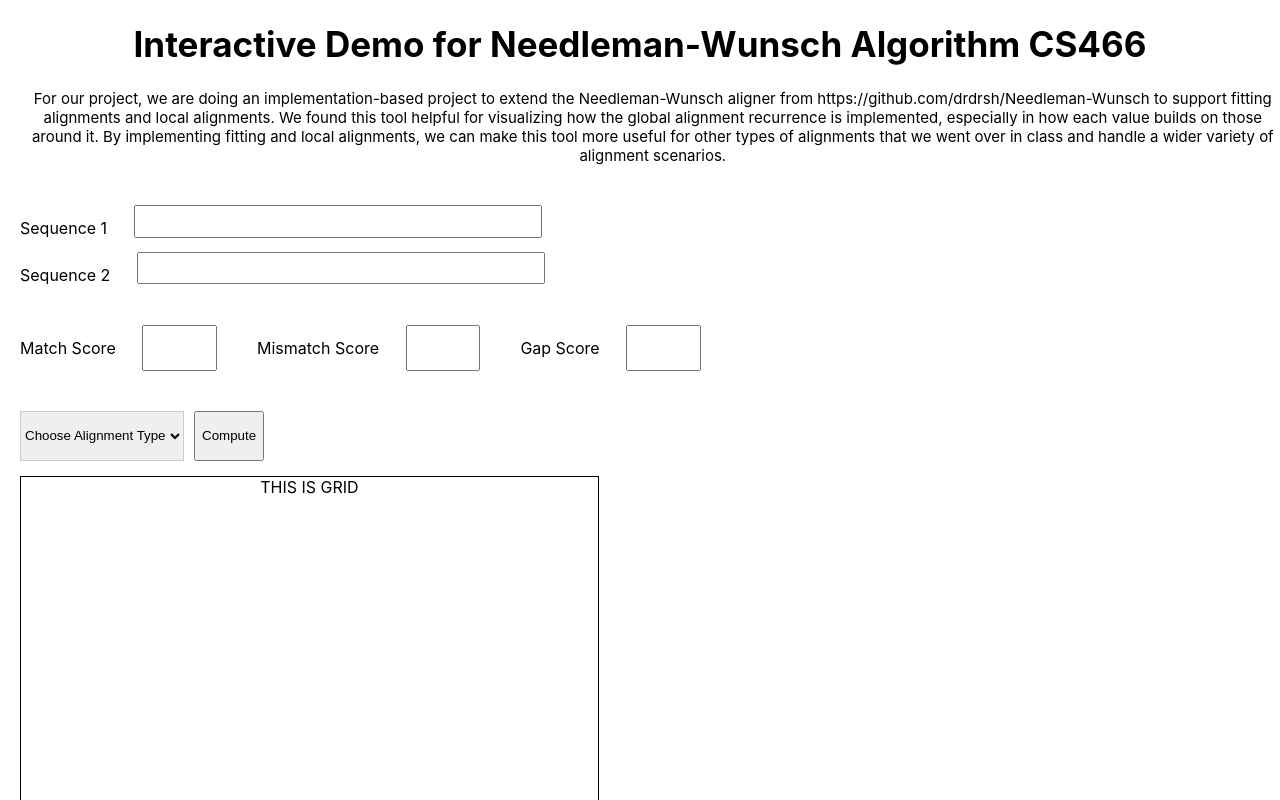
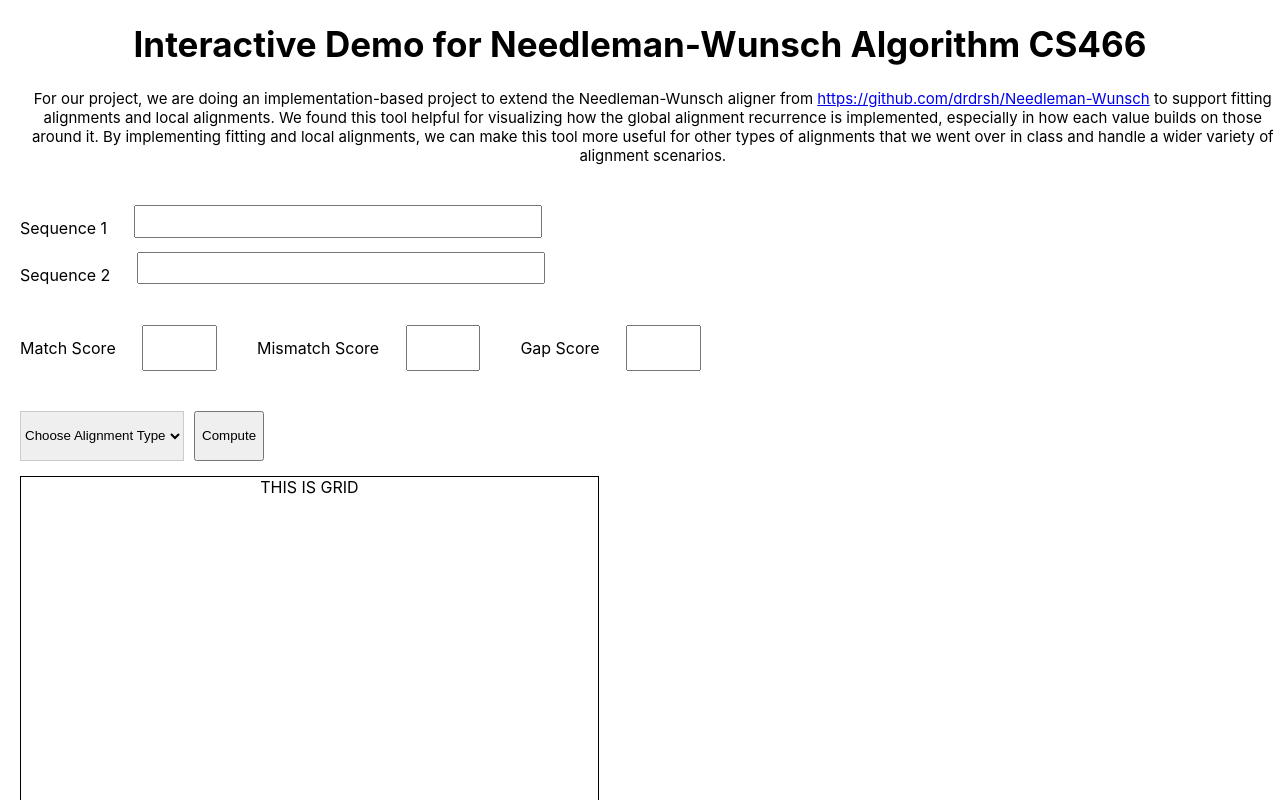
Before and after one commit to dyunus21/cs466FinalProject, a React (Create React App) app: page / in a window 1280 px wide. Shown: the top 800 px of the page. Built offline with nearby package versions, Linux system fonts and the light colour scheme.

Commit message:
fixed up some runtime errors

```diff
--- a/src/App.js
+++ b/src/App.js
@@ -1,4 +1,3 @@
-import logo from "./logo.svg";
 import "./App.css";
 import React from "react";
 import MainPage from "./main-page";
--- a/src/Recurrence.js
+++ b/src/Recurrence.js
@@ -25,7 +25,7 @@ function calculateGlobalAlignment(v, w, pointers) {
     } else if (di === TOP[0] && dj === TOP[1]) {
       alignedV.push(v[i - 1]);
       alignedW.push("-");
-    } else if (di == DIAG[0] && dj === DIAG[1]) {
+    } else if (di === DIAG[0] && dj === DIAG[1]) {
       alignedV.push(v[i - 1]);
       alignedW.push(w[j - 1]);
     }
@@ -103,7 +103,7 @@ function calculateFittingAlignment(v, w, init_j, pointers) {
     } else if (di === TOP[0] && dj === TOP[1]) {
       alignedV.push(v[i - 1]);
       alignedW.push("-");
-    } else if (di == DIAG[0] && dj === DIAG[1]) {
+    } else if (di === DIAG[0] && dj === DIAG[1]) {
       alignedV.push(v[i - 1]);
       alignedW.push(w[j - 1]);
     }
@@ -196,7 +196,7 @@ function calculateLocalAlignment(v, w, init_i, init_j, M, pointers) {
     } else if (di === TOP[0] && dj === TOP[1]) {
       alignedV.push(v[i - 1]);
       alignedW.push("-");
-    } else if (di == DIAG[0] && dj === DIAG[1]) {
+    } else if (di === DIAG[0] && dj === DIAG[1]) {
       alignedV.push(v[i - 1]);
       alignedW.push(w[j - 1]);
     }
--- a/src/main-page.js
+++ b/src/main-page.js
@@ -11,7 +11,7 @@ const MainPage = () => {
       <div className="paragraph" style={{ fontSize: 15 }}>
         For our project, we are doing an implementation-based project to extend
         the Needleman-Wunsch aligner from{" "}
-        <a>https://github.com/drdrsh/Needleman-Wunsch</a> to support fitting
+        <a href="https://github.com/drdrsh/Needleman-Wunsch">https://github.com/drdrsh/Needleman-Wunsch</a> to support fitting
         alignments and local alignments. We found this tool helpful for
         visualizing how the global alignment recurrence is implemented,
         especially in how each value builds on those around it. By implementing
```
